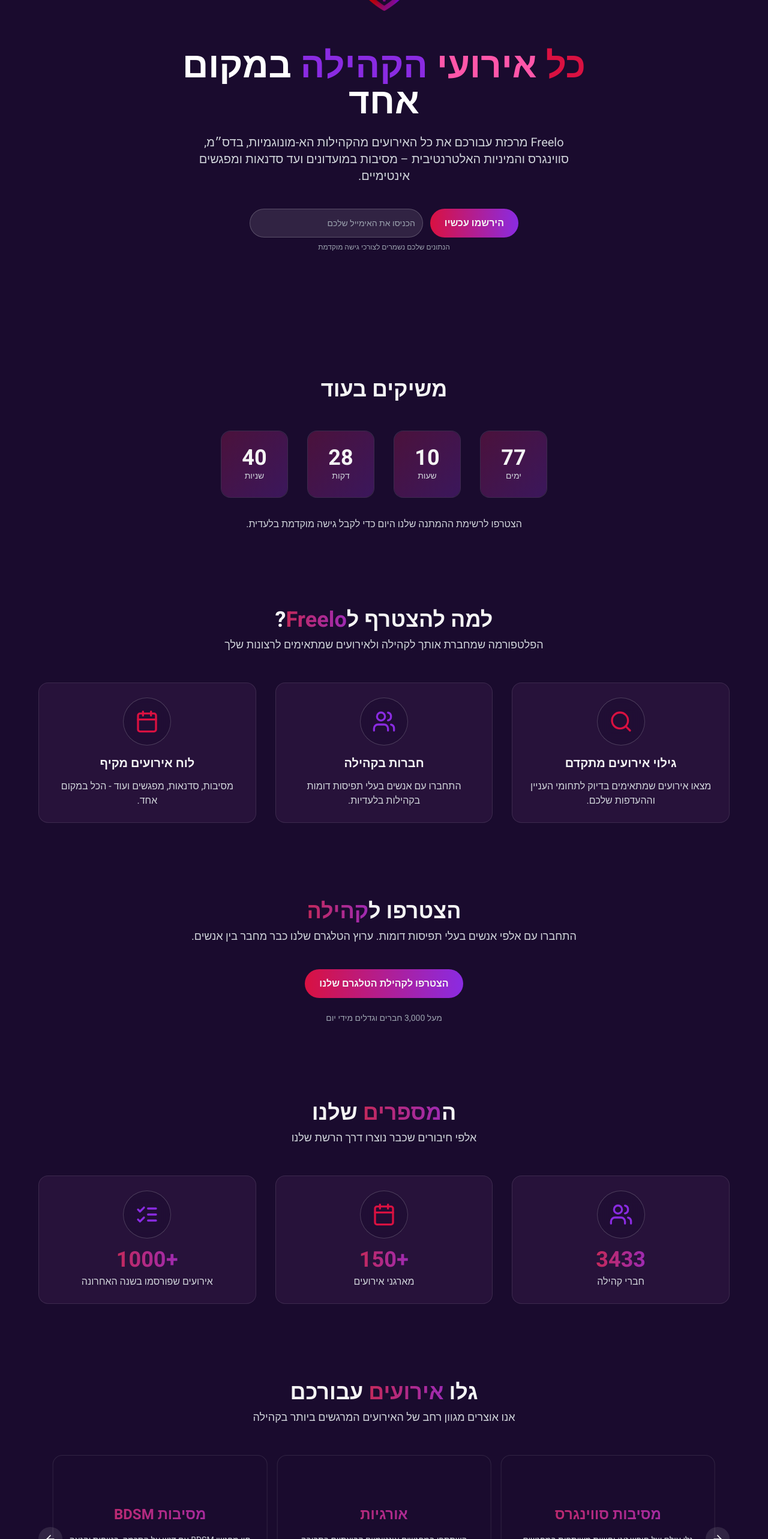
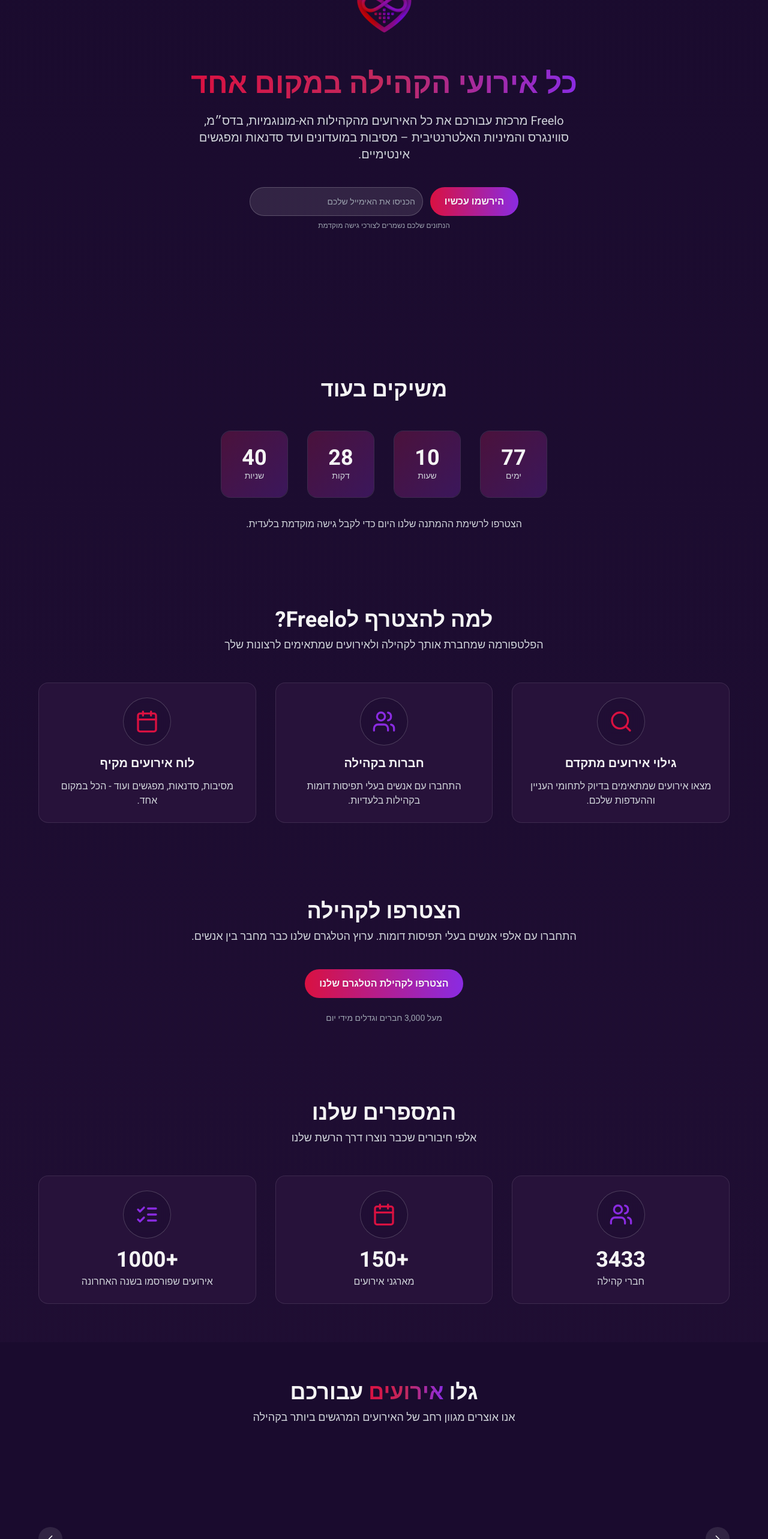
Before and after one commit to FreeloEvents/freelo-landing-spark, a React (Vite) app: page / in a window 1280 px wide. Shown: the part 234-2800 px from the top of the page at 60% size. Built offline with nearby package versions, Linux system fonts and the light colour scheme.

Commit message:
Adjust layout for RTL and styling
- Adjust layout for RTL direction.
- Modify hero text size.
- Remove text animation.
- Add gradient background.

```diff
--- a/src/components/EventCarousel.tsx
+++ b/src/components/EventCarousel.tsx
@@ -1,6 +1,6 @@
 
 import React, { useState, useEffect, useRef } from 'react';
-import { ArrowRight, ArrowLeft } from 'lucide-react';
+import { ChevronLeft, ChevronRight } from 'lucide-react';
 import { MotionDiv, MotionH2, MotionP, fadeIn } from './motion';
 
 const EventCarousel: React.FC = () => {
@@ -87,22 +87,26 @@ const EventCarousel: React.FC = () => {
 
     if (autoplay) {
       interval = setInterval(() => {
-        setCurrentIndex((prevIndex) => (prevIndex + 1) % (events.length - visibleCards + 1));
+        // In RTL, we should move from left to right (previous in LTR context)
+        setCurrentIndex((prevIndex) =>
+          prevIndex <= 0 ? events.length - visibleCards : prevIndex - 1
+        );
       }, 3000);
     }
 
     return () => clearInterval(interval);
   }, [autoplay, events.length, visibleCards]);
 
+  // For RTL, next and prev are flipped
   const nextSlide = () => {
     setCurrentIndex((prevIndex) =>
-      prevIndex >= events.length - visibleCards ? 0 : prevIndex + 1
+      prevIndex <= 0 ? events.length - visibleCards : prevIndex - 1
     );
   };
 
   const prevSlide = () => {
     setCurrentIndex((prevIndex) =>
-      prevIndex <= 0 ? events.length - visibleCards : prevIndex - 1
+      prevIndex >= events.length - visibleCards ? 0 : prevIndex + 1
     );
   };
 
@@ -111,13 +115,13 @@ const EventCarousel: React.FC = () => {
       initial="hidden"
       whileInView="show"
       viewport={{ once: true, amount: 0.25 }}
-      className="py-16 px-4"
+      className="py-16 px-4 bg-freelo-dark-purple"
     >
       <MotionH2
         variants={fadeIn('up', 0.2)}
         className="text-2xl sm:text-3xl md:text-4xl font-bold text-center mb-2"
       >
-        גלו <span className="shimmer-text">אירועים</span> עבורכם
+        גלו <span className="bg-gradient-to-r from-freelo-bright-pink via-freelo-gradient-mid to-freelo-soft-purple bg-clip-text text-transparent">אירועים</span> עבורכם
       </MotionH2>
 
       <MotionP
@@ -129,7 +133,7 @@ const EventCarousel: React.FC = () => {
 
       <MotionDiv
         variants={fadeIn('up', 0.4)}
-        className="relative max-w-6xl mx-auto px-4"
+        className="relative max-w-6xl mx-auto px-4 dir-rtl"
         onMouseEnter={() => setAutoplay(false)}
         onMouseLeave={() => setAutoplay(true)}
         ref={carouselRef}
@@ -137,7 +141,7 @@ const EventCarousel: React.FC = () => {
         <div className="overflow-hidden">
           <div
             className="flex transition-transform duration-500 ease-in-out"
-            style={{ transform: `translateX(${currentIndex * (100 / visibleCards)}%)` }}
+            style={{ transform: `translateX(${-currentIndex * (100 / visibleCards)}%)` }}
           >
             {events.map((event, index) => (
               <div
@@ -148,7 +152,9 @@ const EventCarousel: React.FC = () => {
                 <div className="h-64 bg-freelo-dark-purple rounded-2xl border border-white/10 overflow-hidden hover:border-freelo-bright-pink/40 transition-all duration-300">
                   <div className="h-full flex items-center justify-center p-6">
                     <div className="text-center">
-                      <h3 className="text-xl sm:text-2xl font-bold shimmer-text mb-4">{event.title}</h3>
+                      <h3 className="text-xl sm:text-2xl font-bold bg-gradient-to-r from-freelo-bright-pink via-freelo-gradient-mid to-freelo-soft-purple bg-clip-text text-transparent mb-4">
+                        {event.title}
+                      </h3>
                       <p className="text-xs sm:text-sm text-gray-300 max-w-lg mx-auto">
                         {event.description}
                       </p>
@@ -161,19 +167,19 @@ const EventCarousel: React.FC = () => {
         </div>
 
         <button
+          onClick={nextSlide}
+          className="absolute right-0 top-1/2 -translate-y-1/2 w-10 h-10 rounded-full bg-white/10 flex items-center justify-center hover:bg-white/20 transition-all z-10"
+          aria-label="האירוע הבא"
+        >
+          <ChevronRight className="w-5 h-5" />
+        </button>
+
+        <button
           onClick={prevSlide}
           className="absolute left-0 top-1/2 -translate-y-1/2 w-10 h-10 rounded-full bg-white/10 flex items-center justify-center hover:bg-white/20 transition-all z-10"
           aria-label="האירוע הקודם"
         >
-          <ArrowLeft className="w-5 h-5" />
-        </button>
-
-        <button
-          onClick={nextSlide}
-          className="absolute right-0 top-1/2 -translate-y-1/2 w-10 h-10 rounded-full bg-white/10 flex items-center justify-center hover:bg-white/20 transition-all z-10"
-          aria-label="האירוע הבא"
-        >
-          <ArrowRight className="w-5 h-5" />
+          <ChevronLeft className="w-5 h-5" />
         </button>
 
         <div className="flex justify-center gap-2 mt-4">
--- a/src/components/Footer.tsx
+++ b/src/components/Footer.tsx
@@ -13,10 +13,10 @@ const Footer: React.FC = () => {
       className="pt-8 pb-6 px-4 border-t border-white/10"
     >
       <div className="max-w-6xl mx-auto">
-        <div className="flex flex-col md:flex-row items-center justify-between mb-8">
+        <div className="flex flex-col md:flex-row-reverse items-center justify-between mb-8">
           <div className="flex items-center mb-6 md:mb-0">
             <Logo size={60} />
-            <span className="text-xl sm:text-2xl font-bold mr-2 shimmer-text">Freelo</span>
+            <span className="text-xl sm:text-2xl font-bold mr-2 bg-gradient-to-r from-freelo-bright-pink via-freelo-gradient-mid to-freelo-soft-purple bg-clip-text text-transparent">Freelo</span>
           </div>
 
           <div className="flex space-x-4">
--- a/src/components/Hero.tsx
+++ b/src/components/Hero.tsx
@@ -40,9 +40,9 @@ const Hero: React.FC = () => {
 
       <MotionH1
         variants={fadeIn('up', 0.4)}
-        className="text-4xl sm:text-5xl md:text-6xl font-bold text-center mb-6 max-w-3xl"
+        className="text-3xl sm:text-4xl md:text-5xl font-bold text-center mb-6 max-w-3xl"
       >
-        <span className="text-freelo-bright-pink">כל</span> <span className="text-[#ff56a9]">אירועי</span> <span className="text-freelo-soft-purple">הקהילה</span> <span className="text-white">במקום אחד</span>
+        <span className="bg-gradient-to-r from-freelo-bright-pink via-freelo-gradient-mid to-freelo-soft-purple bg-clip-text text-transparent">כל אירועי הקהילה במקום אחד</span>
       </MotionH1>
 
       <MotionP
@@ -56,14 +56,7 @@ const Hero: React.FC = () => {
         variants={fadeIn('up', 0.6)}
         className="w-full max-w-md"
       >
-        <form onSubmit={handleSubmit} className="flex flex-col sm:flex-row gap-3 w-full">
-          <button
-            type="submit"
-            className="freelo-button h-12 px-6 py-2 whitespace-nowrap text-sm sm:text-base"
-            disabled={isLoading}
-          >
-            {isLoading ? 'נרשם...' : 'הירשמו עכשיו'}
-          </button>
+        <form onSubmit={handleSubmit} className="flex flex-row-reverse gap-3 w-full">
           <Input
             type="email"
             placeholder="הכניסו את האימייל שלכם"
@@ -72,6 +65,13 @@ const Hero: React.FC = () => {
             onChange={(e) => setEmail(e.target.value)}
             required
           />
+          <button
+            type="submit"
+            className="freelo-button h-12 px-6 py-2 whitespace-nowrap text-sm sm:text-base"
+            disabled={isLoading}
+          >
+            {isLoading ? 'נרשם...' : 'הירשמו עכשיו'}
+          </button>
         </form>
         <p className="text-center text-xs text-gray-400 mt-2">
           הנתונים שלכם נשמרים לצורכי גישה מוקדמת
--- a/src/index.css
+++ b/src/index.css
@@ -1,3 +1,4 @@
+
 @tailwind base;
 @tailwind components;
 @tailwind utilities;
@@ -89,34 +90,18 @@
   }
 
   body {
-    @apply bg-freelo-dark-purple text-freelo-light-text font-sans;
+    @apply bg-gradient-to-b from-[#1A0B2E] to-[#27123A] text-freelo-light-text font-sans;
     scroll-behavior: smooth;
     font-size: 16px;
   }
 
   /* RTL Specific Styles */
-  [dir="rtl"] .sm\:flex-row {
-    flex-direction: row-reverse;
+  html {
+    direction: rtl;
   }
 
-  [dir="rtl"] .mr-4 {
-    margin-right: 0;
-    margin-left: 1rem;
-  }
-
-  [dir="rtl"] .ml-2 {
-    margin-left: 0;
-    margin-right: 0.5rem;
-  }
-
-  [dir="rtl"] .ml-1 {
-    margin-left: 0;
-    margin-right: 0.25rem;
-  }
-
-  [dir="rtl"] .mr-1 {
-    margin-right: 0;
-    margin-left: 0.25rem;
+  .dir-rtl {
+    direction: rtl;
   }
 
   /* Scrollbar Styling */
@@ -139,8 +124,8 @@
 }
 
 @layer components {
-  .shimmer-text {
-    @apply bg-clip-text text-transparent bg-gradient-to-r from-freelo-bright-pink via-freelo-gradient-mid to-freelo-soft-purple bg-300% animate-text-shimmer;
+  .gradient-text {
+    @apply bg-clip-text text-transparent bg-gradient-to-r from-freelo-bright-pink via-freelo-gradient-mid to-freelo-soft-purple;
   }
 
   .glass-panel {
--- a/src/pages/Index.tsx
+++ b/src/pages/Index.tsx
@@ -46,7 +46,8 @@ const Index = () => {
         initial={{ opacity: 0 }}
         animate={{ opacity: 1 }}
         exit={{ opacity: 0 }}
-        className="relative overflow-hidden bg-freelo-dark-purple"
+        className="relative overflow-hidden bg-gradient-to-b from-[#1A0B2E] to-[#27123A]"
+        dir="rtl"
       >
         <div className="max-w-7xl mx-auto">
           <Hero />
```
Also changed, not shown: src/components/Questionnaire.tsx (+21 -21 lines).
